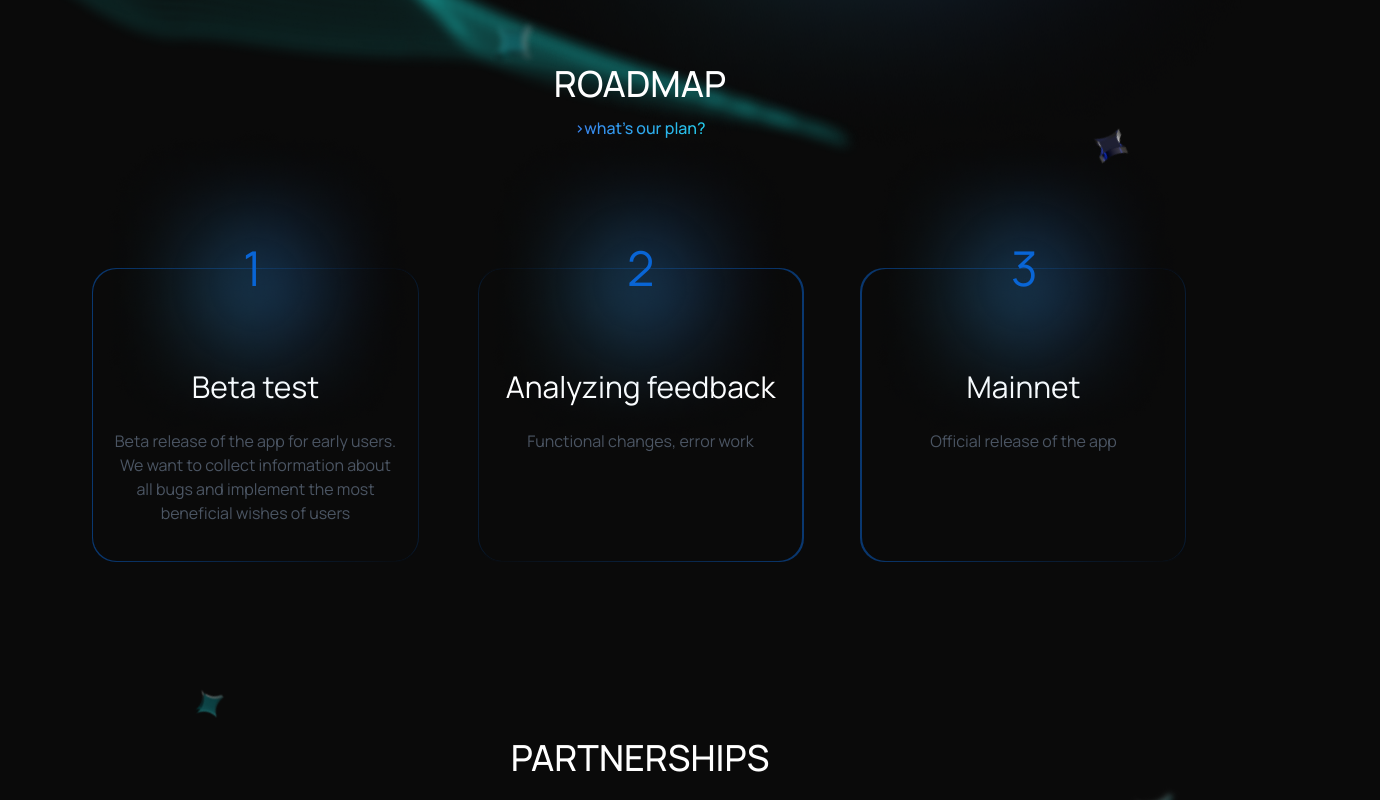
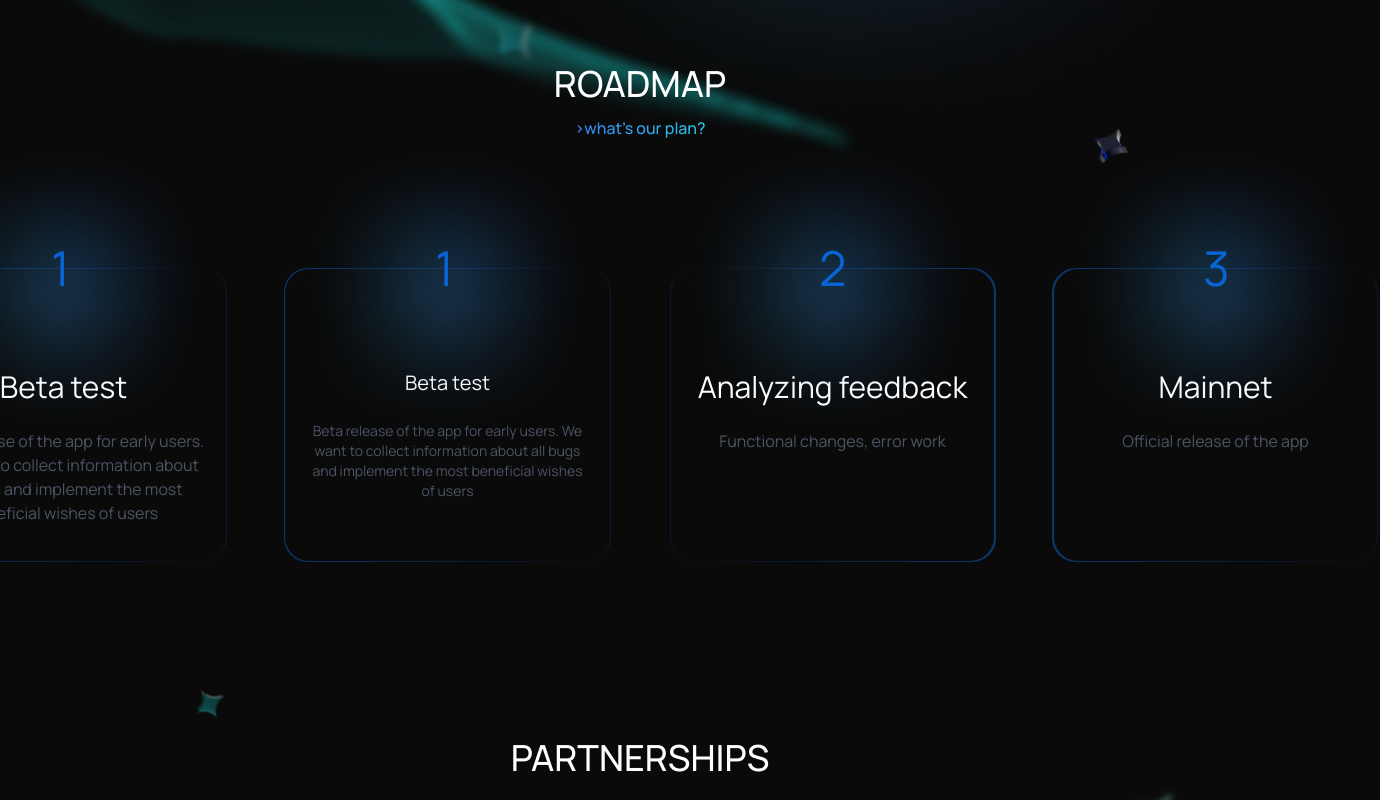
Before and after one commit to mnogodumalon/obelisk, a React (Vite) app: page / in a window 1280 px wide. Shown: the part 2540-3340 px from the top of the page, 1380 px wide, since content can reach past the window. Built offline with nearby package versions, Linux system fonts and the light colour scheme.

Commit message:
roadmap  mobile

```diff
--- a/src/components/Description.jsx
+++ b/src/components/Description.jsx
@@ -10,7 +10,7 @@ function Description() {
         DECENTRALIZATED APP FOR FASTER AND EASILY TRADING
       </h2>
       <GradientText text="what is Obelisk?" />
-      <p className="text-gray-600 md:w-[600px] text-center text-sm md:text-lg">
+      <p className="text-gray-600 md:w-[600px] mt-10 md:mt-0 text-center text-sm md:text-lg">
         Obelisk DEX is a decentralizated app with fast transaction processing,
         diverse markets, safety blockchain, in simply and user-friendly design.
         Just trade and take profit!
--- a/src/components/Roadmap.jsx
+++ b/src/components/Roadmap.jsx
@@ -58,10 +58,10 @@ function Roadmap() {
   return (
     <div
       id="roadmap"
-      className="pt-40 flex flex-col items-center justify-center gap-32"
+      className="md:pt-40 pt-24 flex flex-col items-center justify-center gap-32"
     >
       <div className="flex flex-col items-center gap-3">
-        <h2 className="font-medium text-4xl">ROADMAP</h2>
+        <h2 className="font-medium md:text-4xl text-xl">ROADMAP</h2>
         <GradientText text="what's our plan?" />
       </div>
       <div className="flex flex-col md:flex-row gap-14 justify-start">
@@ -69,7 +69,7 @@ function Roadmap() {
           initial={{ y: 100, opacity: 0 }}
           animate={controls}
           ref={ref}
-          className="relative flex justify-center rounded-3xl p-px bg-gradient-to-r from-blue-number/50 to-transparent w-[328px] h-[294px]"
+          className="hidden relative md:flex justify-center rounded-3xl p-px bg-gradient-to-r from-blue-number/50 to-transparent w-[328px] h-[294px]"
         >
           <img
             className="absolute -top-1/2"
@@ -88,6 +88,25 @@ function Roadmap() {
             </p>
           </div>
         </motion.div>
+
+        <div className="relative flex justify-center rounded-3xl p-px bg-gradient-to-r from-blue-number/50 to-transparent w-[328px] h-[294px]">
+          <img
+            className="absolute -top-1/2"
+            src={BgNumber}
+            alt="Number Background"
+          />
+          <h2 className="absolute -top-[8%] left-[46%] text-5xl text-blue-number">
+            1
+          </h2>
+          <div className="bg-neutral-950 p-5 rounded-3xl border-r-[1px] border-blue-number/20">
+            <h2 className="mt-20 text-xl text-center">Beta test</h2>
+            <p className="mt-6 text-gray-600 text-sm text-center">
+              Beta release of the app for early users. We want to collect
+              information about all bugs and implement the most beneficial
+              wishes of users
+            </p>
+          </div>
+        </div>
 
         <motion.div
           initial={{ y: 100, opacity: 0 }}
```
